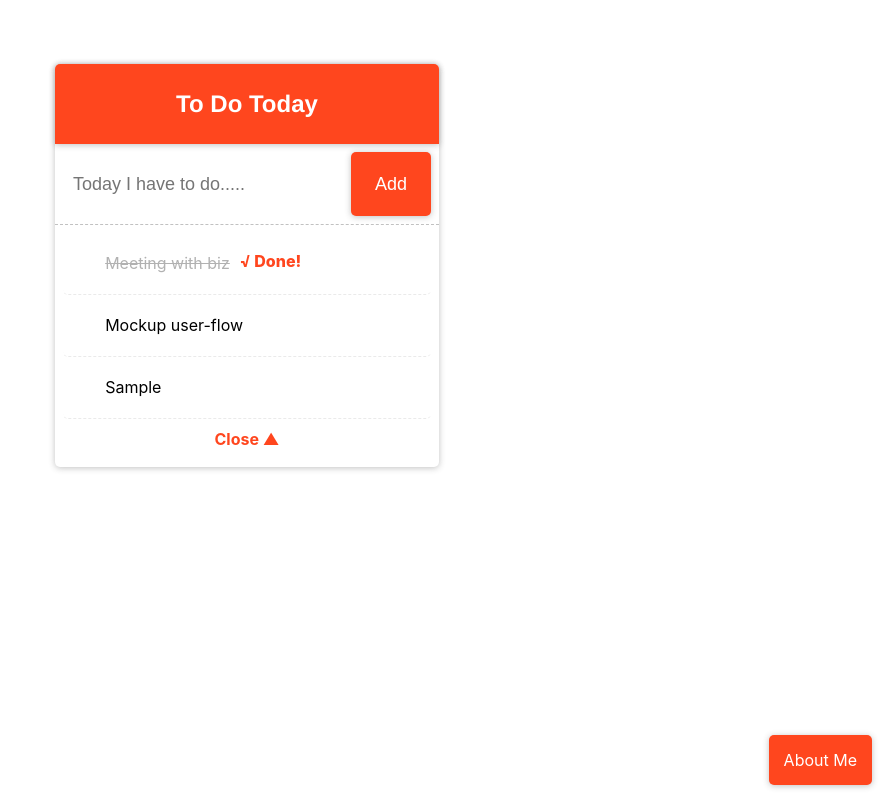
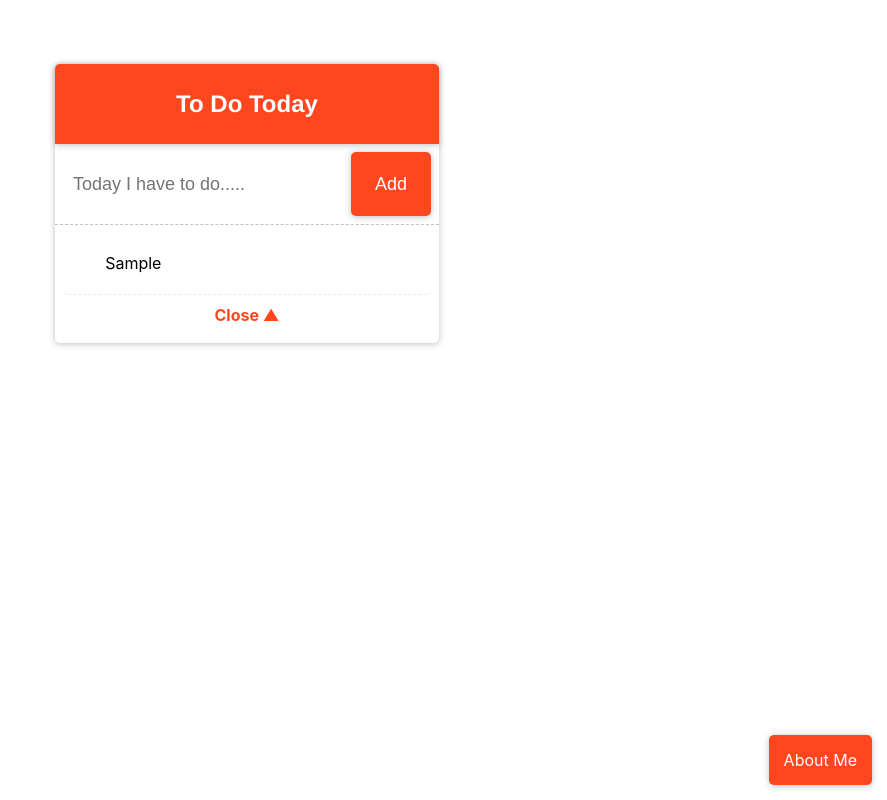
Before and after one commit to kimm950/ToDoiee, a React app: page / in a window 1280 px wide. Both pictures are taken after typing "Sample" into the empty fields and a click on the button "Add". Shown: the whole page, without its empty margins (393-1280 px from the left). Built offline with nearby package versions, Linux system fonts and the light colour scheme.

Commit message:
finalized code

```diff
--- a/src/components/DeleteModal.jsx
+++ b/src/components/DeleteModal.jsx
@@ -42,7 +42,6 @@ const ModalContainer = styled.div`
 `
 
 const DeleteModal = ({ deleteId, onCancel, onConfirm }) => {
-  console.log(deleteId)
   return (
     <ModalPortal>
       <ModalContainer>
--- a/src/components/TodoListTemplate.jsx
+++ b/src/components/TodoListTemplate.jsx
@@ -60,10 +60,7 @@ class TodoListTemplate extends Component {
       isItemListOpen: true,
       deleteId: null,
       placeholder: "Today I have to do.....",
-      todos: [
-        { id: 0, text: 'Meeting with biz', isChecked: true },
-        { id: 1, text: 'Mockup user-flow', isChecked: false },
-      ]
+      todos: []
     }
   }
 
@@ -120,26 +117,23 @@ class TodoListTemplate extends Component {
 
   // toggle DeleteModal
   toggleDeleteModal = (id) => {
-    console.log("toggleDeleteModal", id);
     this.setState({
+      deleteId: this.state.deleteId ? null : id,
       isDeleteModalOpen: !this.state.isDeleteModalOpen,
-      deleteId: this.state.deleteId ? null : id,
     })
   }
   //toggle ItemList
   toggleItemList = () => { this.setState({ isItemListOpen: !this.state.isItemListOpen }) }
 
   deleteAction = (id) => {
-    console.log("deleteAction", id)
     const { todos } = this.state;
     this.setState({
+      todos: todos.filter(todo => todo.id !== id),
       isDeleteModalOpen: !this.state.isDeleteModalOpen,
-      todos: todos.filter(todo => todo.id !== id)
     });
   }
 
   render() {
-    console.log('state', this.state);
     const { input, todos, isDeleteModalOpen, isItemListOpen, placeholder } = this.state;
     return (
       <Fragment>
@@ -160,7 +154,7 @@ class TodoListTemplate extends Component {
             {isItemListOpen ? (
               <div className='toggle-list' onClick={this.toggleItemList}> Open &#9660; </div>
             ) : (
-                <>
+                <div>
                   <ItemList
                     todos={todos}
                     deleteId={this.state.deleteId}
@@ -168,7 +162,7 @@ class TodoListTemplate extends Component {
                     onDelete={() => this.toggleDeleteModal}
                   />
                   <div className='toggle-list' onClick={this.toggleItemList}> Close &#9650; </div>
-                </>
+                </div>
 
               )}
           </div>
```
